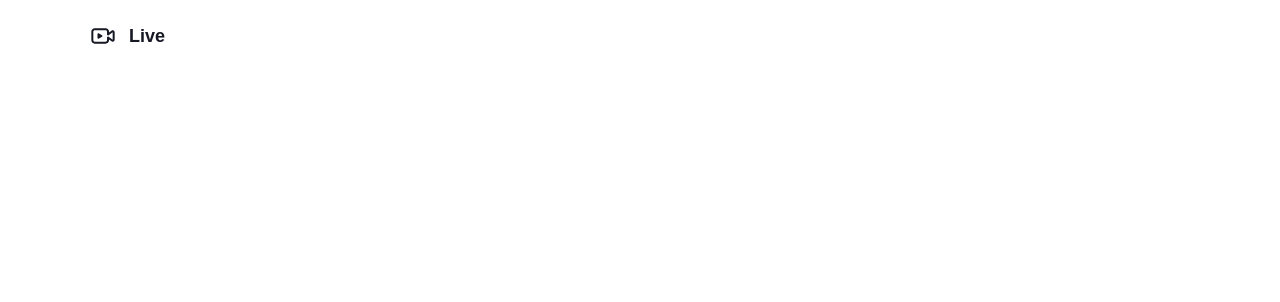
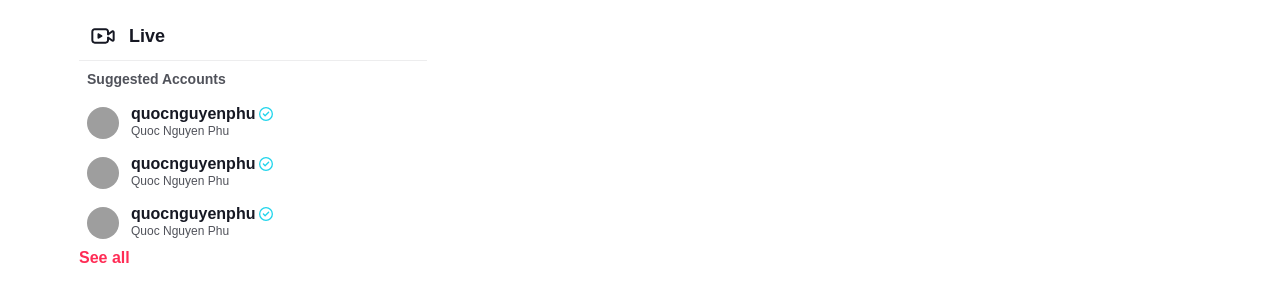
Before and after one commit to phuongvu0804/tiktok-ui, a React (Create React App) app: page / in a window 1280 px wide. Shown: the part 164-466 px from the top of the page. Built offline with nearby package versions, Linux system fonts and the light colour scheme; grey boxes are pictures that could not be loaded; a web font is replaced by a local one.

Commit message:
Feat: + Add SideBar + AccountItem components

```diff
--- a/src/components/AccountItem/index.js
+++ b/src/components/AccountItem/index.js
@@ -11,18 +11,18 @@ const cx = classNames.bind(styles);
 
 function AccountItem({ data }) {
     return (
-        <Link to={`/@${data.nickname}`} className={cx('wrapper')}>
+        <Link to={`/@${data?.nickname}`} className={cx('wrapper')}>
             <Image
                 className={cx('avatar')}
-                src={data.avatar}
-                alt={data.full_name}
+                src={data?.avatar}
+                alt={data?.full_name}
             />
             <div className={cx('info')}>
                 <h4 className={cx('name')}>
-                    <span>{data.full_name}</span>
-                    {data.tick && <FontAwesomeIcon icon={faCircleCheck} />}
+                    <span>{data?.full_name}</span>
+                    {data?.tick && <FontAwesomeIcon icon={faCircleCheck} />}
                 </h4>
-                <span className={cx('user-name')}>{data.nickname}</span>
+                <span className={cx('user-name')}>{data?.nickname}</span>
             </div>
         </Link>
     );
--- /dev/null
+++ b/src/components/SuggestedAccounts/AccountItem/index.js
@@ -0,0 +1,54 @@
+import classNames from 'classnames/bind';
+import { FontAwesomeIcon } from '@fortawesome/react-fontawesome';
+import { faCircleCheck } from '@fortawesome/free-regular-svg-icons';
+import Tippy from '@tippyjs/react/headless';
+
+import styles from '../SuggestedAccounts.module.scss';
+import { Wrapper as PopperWrapper } from '@/components/Popper';
+import AccountPreview from '../AccountPreview';
+
+const cx = classNames.bind(styles);
+function SuggestedAccountItem() {
+    const renderPreview = (props) => {
+        return (
+            <div tabIndex="-1" {...props}>
+                <PopperWrapper>
+                    <AccountPreview />
+                </PopperWrapper>
+            </div>
+        );
+    };
+    return (
+        <div>
+            <Tippy
+                interactive
+                delay={[800, 0]}
+                offset={[-20, 0]}
+                render={renderPreview}
+                placement="bottom"
+            >
+                <div className={cx('account-item')}>
+                    <img
+                        className={cx('avatar')}
+                        src="https://p77-sign-sg.tiktokcdn.com/aweme/100x100/tos-alisg-avt-0068/bd261d4133fa6ba61e3c1c281ee0bcac.jpeg?x-expires=1680278400&x-signature=TwyHIVoh%2BSX1xEMcWh6YeL0CtwM%3D"
+                        alt=""
+                    />
+                    <div className={cx('item-info')}>
+                        <h4 className={cx('nickname')}>
+                            <strong>quocnguyenphu</strong>
+                            <FontAwesomeIcon
+                                className={cx('check')}
+                                icon={faCircleCheck}
+                            />
+                        </h4>
+                        <p className={cx('name')}>Quoc Nguyen Phu</p>
+                    </div>
+                </div>
+            </Tippy>
+        </div>
+    );
+}
+
+SuggestedAccountItem.propTypes = {};
+
+export default SuggestedAccountItem;
--- /dev/null
+++ b/src/components/SuggestedAccounts/AccountPreview/AccountPreview.module.scss
@@ -0,0 +1,54 @@
+.wrapper {
+    width: 32rem;
+    padding: 2rem;
+}
+
+.header {
+    display: flex;
+    align-items: center;
+    justify-content: space-between;
+}
+
+.avatar {
+    height: 4.4rem;
+    width: 4.4rem;
+    border-radius: 50%;
+    object-fit: cover;
+}
+
+.follow-btn {
+    padding: 0.6rem 1.6rem;
+}
+
+.body {
+    margin-top: 1.2rem;
+    color: #161823;
+}
+
+.nickname {
+    font-size: 1.8rem;
+}
+
+.check {
+    font-size: 1.4rem;
+    color: rgb(32, 213, 236);
+    margin-left: 0.4rem;
+}
+
+.name {
+    font-size: 1.4rem;
+}
+
+.analytics {
+    margin-top: 1rem;
+    font-size: 1.8rem;
+}
+
+.value ~ .value {
+    margin-left: 2rem;
+}
+
+.label {
+    font-size: 1.6rem;
+    color: #161823bf;
+}
--- /dev/null
+++ b/src/components/SuggestedAccounts/AccountPreview/index.js
@@ -0,0 +1,46 @@
+import classNames from 'classnames/bind';
+import { FontAwesomeIcon } from '@fortawesome/react-fontawesome';
+import { faCircleCheck } from '@fortawesome/free-regular-svg-icons';
+
+import Button from '@/components/Button';
+import styles from './AccountPreview.module.scss';
+
+const cx = classNames.bind(styles);
+function AccountPreview() {
+    return (
+        <div className={cx('wrapper')}>
+            <div className={cx('header')}>
+                <img
+                    className={cx('avatar')}
+                    src="https://p77-sign-sg.tiktokcdn.com/aweme/100x100/tos-alisg-avt-0068/bd261d4133fa6ba61e3c1c281ee0bcac.jpeg?x-expires=1680278400&x-signature=TwyHIVoh%2BSX1xEMcWh6YeL0CtwM%3D"
+                    alt=""
+                />
+                <div>
+                    <Button className={cx('follow-btn')} primary>
+                        Follow
+                    </Button>
+                </div>
+            </div>
+            <div className={cx('body')}>
+                <h4 className={cx('nickname')}>
+                    <strong>quocnguyenphu</strong>
+                    <FontAwesomeIcon
+                        className={cx('check')}
+                        icon={faCircleCheck}
+                    />
+                </h4>
+
+                <p className={cx('name')}>Quoc Nguyen Phu</p>
+
+                <p className={cx('analytics')}>
+                    <strong className={cx('value')}>8.2M </strong>
+                    <span className={cx('label')}>Followers</span>
+                    <strong className={cx('value')}>8.2M </strong>
+                    <span className={cx('label')}>Likes</span>
+                </p>
+            </div>
+        </div>
+    );
+}
+
+export default AccountPreview;
--- /dev/null
+++ b/src/components/SuggestedAccounts/SuggestedAccounts.module.scss
@@ -0,0 +1,60 @@
+.wrapper {
+    border-top: 1px solid #ededee;
+}
+
+.label {
+    padding: 8px;
+    font-size: 1.4rem;
+    font-weight: 600;
+    color: #161823bf;
+}
+
+.account-item {
+    display: flex;
+    align-items: center;
+    padding: 8px;
+    cursor: pointer;
+    border-radius: 0.4rem;
+
+    &:hover {
+        background-color: rgba(22, 24, 35, 0.03);
+        transition: background-color 0.2s ease-in-out 0s;
+    }
+}
+
+.avatar {
+    width: 3.2rem;
+    height: 3.2rem;
+    border-radius: 50%;
+    object-fit: cover;
+}
+
+.item-info {
+    flex: 1;
+    margin-left: 1.2rem;
+}
+
+.nickname {
+    font-size: 1.6rem;
+    color: #161823;
+    line-height: 1;
+}
+
+.check {
+    font-size: 1.4rem;
+    margin-left: 0.4rem;
+    color: #20d5ec;
+}
+
+.name {
+    font-size: 1.2rem;
+    color: #161823bf;
+}
+
+.more-btn {
+    font-style: 1.4rem;
+    font-weight: 600;
+    line-height: 2rem;
+    color: var(--primary);
+    cursor: pointer;
+}
--- /dev/null
+++ b/src/components/SuggestedAccounts/index.js
@@ -0,0 +1,25 @@
+import PropTypes from 'prop-types';
+import classNames from 'classnames/bind';
+import styles from './SuggestedAccounts.module.scss';
+import SuggestedAccountItem from './AccountItem';
+
+const cx = classNames.bind(styles);
+
+function SuggestedAccounts({ label }) {
+    return (
+        <div className={cx('wrapper')}>
+            <p className={cx('label')}>{label}</p>
+
+            <SuggestedAccountItem />
+            <SuggestedAccountItem />
+            <SuggestedAccountItem />
+
+            <p className={cx('more-btn')}>See all</p>
+        </div>
+    );
+}
+
+SuggestedAccounts.propTypes = {
+    label: PropTypes.string.isRequired,
+};
+export default SuggestedAccounts;
--- a/src/layouts/components/Sidebar/index.js
+++ b/src/layouts/components/Sidebar/index.js
@@ -14,6 +14,7 @@ import {
     UserGroupIconSolid,
 } from '@/components/Icons';
 import Menu from './Menu';
+import SuggestedAccounts from '@/components/SuggestedAccounts';
 
 const cx = classNames.bind(styles);
 
@@ -40,6 +41,8 @@ function Sidebar() {
                     activeIcon={<LiveIconSolid />}
                 />
             </Menu>
+
+            <SuggestedAccounts label="Suggested Accounts" />
         </aside>
     );
 }
```
